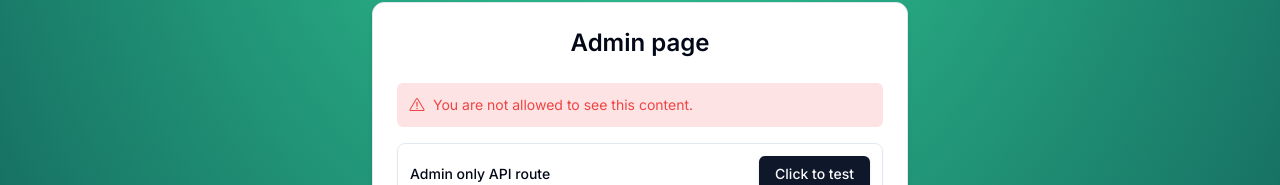
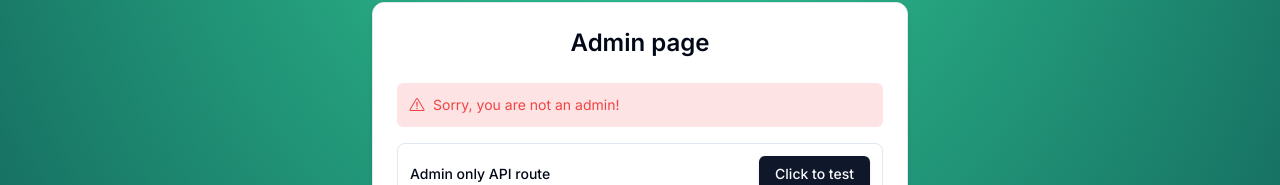
Before and after one commit to FelipeGangrel/nextjs-auth, a Next.js app: page /admin in a window 1280 px wide. Shown: the part 301-486 px from the top of the page. Built offline with nearby package versions, Linux system fonts and the light colour scheme; no server answers.

Commit message:
Update RoleGate component

```diff
--- a/src/app/(protected)/admin/page.tsx
+++ b/src/app/(protected)/admin/page.tsx
@@ -53,7 +53,12 @@ export default function AdminPage() {
         <p className="text-center text-2xl font-semibold">Admin page</p>
       </CardHeader>
       <CardContent className="space-y-4">
-        <RoleGate allowedRoles={['ADMIN']}>
+        <RoleGate
+          allowedRoles={['ADMIN']}
+          fallback={
+            <Message variant="error">Sorry, you are not an admin!</Message>
+          }
+        >
           <Message variant="success">
             Hello {user?.name}, you are an admin!
           </Message>
--- a/src/components/auth/role-gate.tsx
+++ b/src/components/auth/role-gate.tsx
@@ -8,22 +8,21 @@ import { Message } from '../message'
 
 type RoleGateProps = {
   children: React.ReactNode
+  fallback?: React.ReactNode
   allowedRoles: UserRole[]
 }
 
-const Fallback = () => {
-  return (
-    <Message variant="error">You are not allowed to see this content.</Message>
-  )
-}
-
-export const RoleGate = ({ children, allowedRoles }: RoleGateProps) => {
+export const RoleGate = ({
+  children,
+  allowedRoles,
+  fallback = null,
+}: RoleGateProps) => {
   const user = useCurrentUser()
 
-  if (!user) return <Fallback />
+  if (!user) return <>{fallback}</>
 
   if (![...allowedRoles].includes(user.role)) {
-    return <Fallback />
+    return <>{fallback}</>
   }
 
   return <>{children}</>
```
